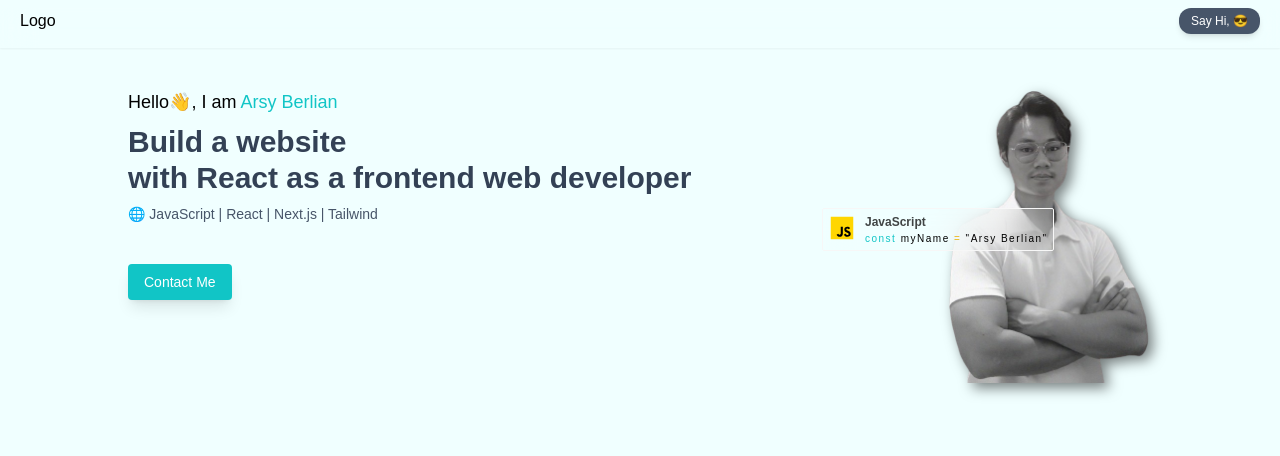
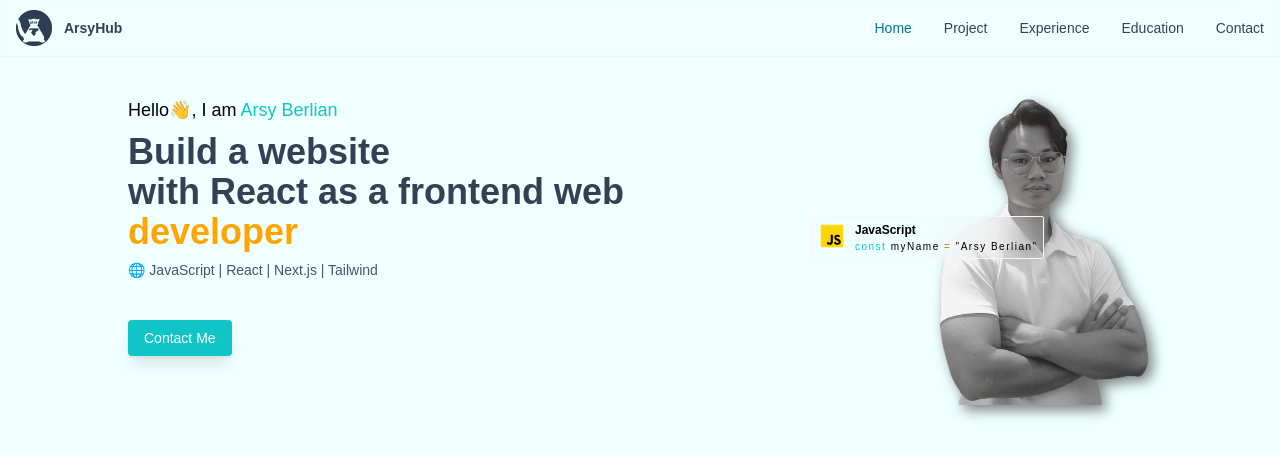
Before and after one commit to arsyHub/portofolio, a Next.js app: page / in a window 1280 px wide. Shown: the top 456 px of the page. Built offline with nearby package versions, Linux system fonts and the light colour scheme.

Commit message:
update nav

```diff
--- a/package.json
+++ b/package.json
@@ -15,6 +15,8 @@
     "autoprefixer": "10.4.14",
     "eslint": "8.46.0",
     "eslint-config-next": "13.4.12",
+    "flowbite": "^2.2.0",
+    "flowbite-react": "^0.7.0",
     "next": "13.4.12",
     "postcss": "8.4.27",
     "puppeteer": "^21.1.1",
--- a/src/pages/index.tsx
+++ b/src/pages/index.tsx
@@ -1,32 +1,40 @@
+import { Navbar } from "flowbite-react";
 import Image from "next/image";
 import React, { useState, useEffect } from "react";
+
 export default function Home() {
   return (
     <>
       {/* navbar section */}
-      <nav className="h-10 backdrop-blur-lg shadow-sm sticky top-0 z-50 container mx-auto px-5">
-        <div className="flex  justify-between items-center mt-2">
-          <div>
-            <h1>Logo</h1>
-          </div>
-          <div>
-            <button className="shadow-md text-[12px] bg-slate-600 hover:bg-[orange] text-white py-1 px-3 rounded-xl">Say Hi, 😎</button>
-          </div>
-        </div>
-      </nav>
+      <Navbar fluid={false} rounded={true} className="backdrop-blur-lg shadow-sm bg-[transparent] sticky top-0 z-50">
+        <Navbar.Brand href="https://flowbite.com/">
+          <img src="/img/logo.png" className="mr-3 h-6 sm:h-9" alt="Flowbite Logo" />
+          <span className="self-center whitespace-nowrap text-slate-700 text-sm font-semibold dark:text-white">ArsyHub</span>
+        </Navbar.Brand>
+        <Navbar.Toggle />
+        <Navbar.Collapse className="text-[12px]">
+          <Navbar.Link href="/navbars" active={true}>
+            Home
+          </Navbar.Link>
+          <Navbar.Link href="/navbars">Project</Navbar.Link>
+          <Navbar.Link href="/navbars">Experience</Navbar.Link>
+          <Navbar.Link href="/navbars">Education</Navbar.Link>
+          <Navbar.Link href="/navbars">Contact</Navbar.Link>
+        </Navbar.Collapse>
+      </Navbar>
       {/* end navbar section */}
 
-      <main className="container m-auto">
+      <main className="container m-auto h-[1000px]">
         {/* Hero Section */}
-        <div className="flex flex-col md:flex-row md:justify-between mt-10 px-5 md:px-28 lg:px-32">
+        <div className="flex flex-col md:flex-row md:justify-between mt-10 px-5 md:px-1 lg:px-32 ">
           {/* Left section */}
           <div>
             <h1 className="text-sm md:text-lg">
               Hello👋, I am <span className=" text-[#11C5C6]">Arsy Berlian</span>
             </h1>
 
-            <h1 className="font-semibold text-2xl md:text-3xl text-slate-700 my-2">
-              Build a website <br /> with React as a frontend web developer
+            <h1 className="font-semibold text-2xl md:text-3xl lg:text-4xl text-slate-700 my-2">
+              Build a website <br /> with React as a frontend web <br /> <span className="text-[orange]">developer</span>
             </h1>
 
             <h1 className="text-[12px] md:text-sm text-slate-600 ">🌐 JavaScript | React | Next.js | Tailwind</h1>
@@ -47,14 +55,14 @@ export default function Home() {
                 </svg>
               </div>
               <div>
-                <h1 className="text-[12px] font-semibold animate-pulse">JavaScript</h1>
+                <h1 className="text-[12px] font-semibold ">JavaScript</h1>
                 <p className="text-[10px] typewriter">
                   <span className="text-[#11C5C6]">const</span> myName <span className="text-yellow-500">=</span> &quot;Arsy Berlian&quot;
                 </p>
               </div>
             </div>
 
-            <Image src="/img/hero.png" alt="" className=" img w-[200px] md:w-[210px]" width={200} height={200} />
+            <Image src="/img/hero.png" alt="" className=" img w-[200px] md:w-[210px] lg:w-[220px] " width={200} height={200} />
           </div>
         </div>
         {/* End Hero Section */}
--- a/tailwind.config.js
+++ b/tailwind.config.js
@@ -1,18 +1,13 @@
 /** @type {import('tailwindcss').Config} */
 module.exports = {
-  content: [
-    './src/pages/**/*.{js,ts,jsx,tsx,mdx}',
-    './src/components/**/*.{js,ts,jsx,tsx,mdx}',
-    './src/app/**/*.{js,ts,jsx,tsx,mdx}',
-  ],
+  content: ["./src/pages/**/*.{js,ts,jsx,tsx,mdx}", "./src/components/**/*.{js,ts,jsx,tsx,mdx}", "./src/app/**/*.{js,ts,jsx,tsx,mdx}", "./node_modules/flowbite-react/**/*.js", "./pages/**/*.{ts,tsx}", "./public/**/*.html"],
   theme: {
     extend: {
       backgroundImage: {
-        'gradient-radial': 'radial-gradient(var(--tw-gradient-stops))',
-        'gradient-conic':
-          'conic-gradient(from 180deg at 50% 50%, var(--tw-gradient-stops))',
+        "gradient-radial": "radial-gradient(var(--tw-gradient-stops))",
+        "gradient-conic": "conic-gradient(from 180deg at 50% 50%, var(--tw-gradient-stops))",
       },
     },
   },
-  plugins: [],
-}
+  plugins: [require("flowbite/plugin")],
+};
```
Also changed, not shown: public/img/logo.png (added), 1 other file (tests, documents, lock files or other folders).
